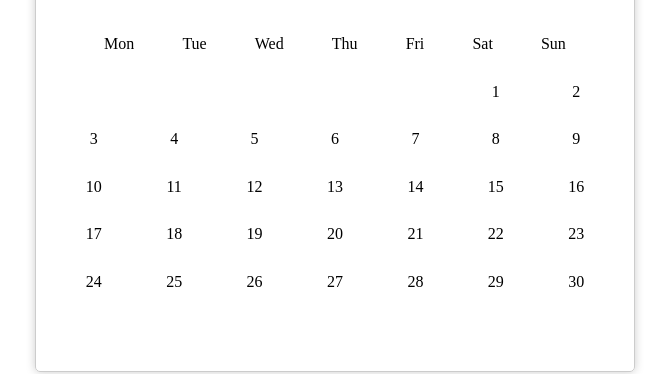
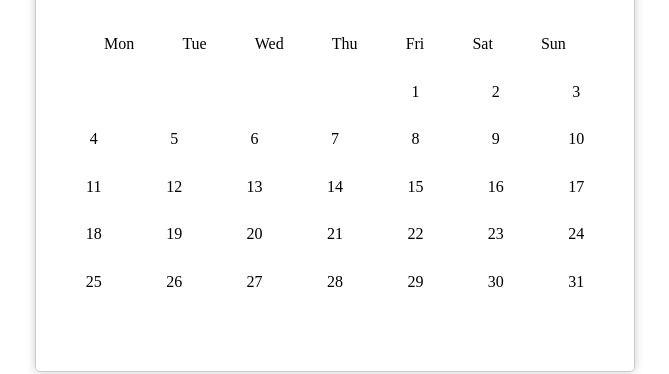
Before and after one commit to localMan-Z/Calendar, a React (Vite) app: page / in a window 1280 px wide. Shown: the part 253-627 px from the top of the page, without its empty margins (305-974 px from the left). Built offline with nearby package versions, Linux system fonts and the light colour scheme.

Commit message:
Updated calendar

```diff
--- a/src/App.tsx
+++ b/src/App.tsx
@@ -1,10 +1,10 @@
 import month from "./future";
-import { baseWeeks, days, actualDays, generateCurrentDate } from "./dates";
+import { baseWeeks, days, daysOfTheWeek, generateCurrentDate } from "./dates";
 import "./App.css";
 import { useEffect, useState } from "react";
 import { useCalendar, CalendarAction } from "./calendarContext";
 import Dates from "./searchDates";
-let exportingIndex: {
+let exportedMonth: {
   week: { date: number; day: string; dayIndex: number }[];
   weekIndex: string;
 }[];
@@ -35,22 +35,23 @@ function App() {
   useEffect(() => {
     baseWeeks.forEach((_, weekIndex) => {
       days.forEach((_, dayIndex) => {
-        handleDispatch(weekIndex, actualDays[dayIndex], current, false);
+        handleDispatch(weekIndex, daysOfTheWeek[dayIndex], current, false);
       });
     });
   }, []);
 
   function toggleMonth(adjective: string) {
-    let contextualMonth;
+    let dayInReference;
     state.previousMonth != undefined
-      ? (contextualMonth = state.presentDay)
-      : (contextualMonth = current);
-    exportingIndex = state.month;
+      ? (dayInReference = state.presentDay)
+      : (dayInReference = current);
+    exportedMonth = state.month;
     const [day, monthInCalendar, date, weekIndex] = month(
       adjective,
-      contextualMonth,
-      exportingIndex
+      dayInReference,
+      exportedMonth
     );
+    console.log({ day, monthInCalendar, date, weekIndex });
     handleDispatch(
       Number(weekIndex),
       String(day),
@@ -68,7 +69,7 @@ function App() {
     dayIndex: number,
     weekIndex: number
   ) {
-    for (let i = 0; i < actualDays.length; i++) {
+    for (let i = 0; i < daysOfTheWeek.length; i++) {
       if (dayIndex == monthState.month[weekIndex]?.week[i]?.dayIndex) {
         return monthState.month[weekIndex].week[i].date;
       }
@@ -104,7 +105,7 @@ function App() {
       </div>
       <div className="calendarDates">
         <div id="dayColumn">
-          {actualDays.map((day, index) => (
+          {daysOfTheWeek.map((day, index) => (
             <div key={index} id={day}>
               {day}
             </div>
@@ -116,7 +117,7 @@ function App() {
             {days.map((day, dayIndex) => (
               <div
                 key={dayIndex}
-                className={`${day} ${actualDays[dayIndex]} day`}
+                className={`${day} ${daysOfTheWeek[dayIndex]} day`}
               >
                 {extractDate(state, dayIndex, weekIndex)}
               </div>
--- a/src/calendarContext.tsx
+++ b/src/calendarContext.tsx
@@ -1,5 +1,5 @@
 import React, { createContext, ReactNode, useContext, useReducer } from "react";
-import { baseWeeks, months, actualDays } from "./dates";
+import { baseWeeks, months, daysOfTheWeek } from "./dates";
 
 interface Calendar {
   initialDay: string[];
@@ -147,19 +147,19 @@ function assignDates(currenta: string[], lastDayGenerated: boolean) {
     return { days, windowOfAvailableDays };
   }
   const days = !lastDayGenerated ? remainingDays().days : currenta[2];
-  let baseIndex = actualDays.indexOf(currenta[0]);
+  let baseIndex = daysOfTheWeek.indexOf(currenta[0]);
   let workingDate = Number(currenta[2]);
   while (workingDate < Number(days)) {
     workingDate += 1;
     baseIndex == 6 ? (baseIndex = 0) : (baseIndex += 1);
   }
-  const lastDay = actualDays[baseIndex];
+  const lastDay = daysOfTheWeek[baseIndex];
 
   const currentWeekData = Array.from({ length: 7 }, (_, i) => {
     return {
       date: Number(days) - i,
-      day: actualDays[baseIndex - i],
-      dayIndex: actualDays.indexOf(actualDays[baseIndex - i]),
+      day: daysOfTheWeek[baseIndex - i],
+      dayIndex: daysOfTheWeek.indexOf(daysOfTheWeek[baseIndex - i]),
     };
   })
     .filter((days) => days.date >= 1)
@@ -182,14 +182,23 @@ function alignDates(
   currenta: string[]
 ) {
   const day: string[] = [];
+  let referenceDate: number;
+  const lastDay: number = Number(
+    currentMonth[currentMonth.length - 1].week[
+      currentMonth[currentMonth.length - 1].week.length - 1
+    ].date
+  );
+  Number(initialDay[2]) > lastDay
+    ? (referenceDate = lastDay)
+    : (referenceDate = Number(initialDay[2]));
   for (const week of currentMonth) {
     for (let i = 0; i < week.week.length; i++) {
-      if (Number(initialDay[2]) == week.week[i].date) {
+      if (referenceDate == week.week[i].date) {
         day.push(week.week[i].day, currenta[1], String(week.week[i].date));
-        return day;
       }
     }
   }
+  return day;
 }
 
 const calendarContext = createContext<{
--- a/src/dates.tsx
+++ b/src/dates.tsx
@@ -7,7 +7,7 @@ const days = [
   "sixthDay",
   "seventhDay",
 ];
-const actualDays = ["Mon", "Tue", "Wed", "Thu", "Fri", "Sat", "Sun"];
+const daysOfTheWeek = ["Mon", "Tue", "Wed", "Thu", "Fri", "Sat", "Sun"];
 const baseWeeks = [
   "firstWeek",
   "secondWeek",
@@ -32,9 +32,9 @@ const months = [
 ];
 function generateCurrentDate() {
   const date = new Date();
-  const current = [...String(date).split(" ")].splice(0, 6).map(String);
-  // const current = ["Sun", "Jul", "31", "2024", "16:11:00", "GMT+05:30"];
+  // const current = [...String(date).split(" ")].splice(0, 6).map(String);
+  const current = ["Sun", "Jul", "31", "2024", "16:11:00", "GMT+05:30"];
   //
   return { current };
 }
-export { days, baseWeeks, actualDays, months, generateCurrentDate };
+export { days, baseWeeks, daysOfTheWeek, months, generateCurrentDate };
--- a/src/future.tsx
+++ b/src/future.tsx
@@ -1,4 +1,4 @@
-import { actualDays, months, baseWeeks } from "./dates";
+import { daysOfTheWeek, months, baseWeeks } from "./dates";
 export default function month(
   adjective: string,
   currentMonth: string[],
@@ -11,17 +11,30 @@ export default function month(
   for (const month of months) {
     if (month.month == currentMonth[1]) {
       days = months[months.indexOf(month)].days;
-      index =
-        adjective == "previous"
-          ? months.indexOf(month) == 0
-            ? 11
-            : months.indexOf(month) - 1
-          : months.indexOf(month) == 11
-          ? 0
-          : months.indexOf(month) + 1;
+      // index =
+      //   adjective == "previous"
+      //     ? months.indexOf(month) == 0
+      //       ? 11
+      //       : months.indexOf(month) - 1
+      //     : months.indexOf(month) == 11
+      //     ? 0
+      //     : months.indexOf(month) + 1;
+      if (adjective == "previous") {
+        if (months.indexOf(month) == 0) {
+          index = 11;
+        } else {
+          index = months.indexOf(month) - 1;
+        }
+      } else {
+        if (months.indexOf(month) == 11) {
+          index = 0;
+        } else {
+          index = months.indexOf(month) + 1;
+        }
+      }
     }
   }
-  let baseIndex = actualDays.indexOf(currentMonth[0]);
+  let baseIndex = daysOfTheWeek.indexOf(currentMonth[0]);
   let weekIndex: number;
   for (const week of exportingIndex) {
     for (let i = 0; i < week.week.length; i++) {
@@ -30,9 +43,10 @@ export default function month(
       }
     }
   }
+
   const numberOfDaysOfTheMonth = months[index].days;
+  let workingDay = Number(currentMonth[2]);
 
-  let workingDay = Number(currentMonth[2]);
   if (adjective == "previous") {
     while (workingDay > 1) {
       workingDay -= 1;
@@ -52,11 +66,11 @@ export default function month(
   const dayOfTheMonth: string =
     adjective == "previous"
       ? baseIndex == 0
-        ? actualDays[6]
-        : actualDays[baseIndex - 1]
+        ? daysOfTheWeek[6]
+        : daysOfTheWeek[baseIndex - 1]
       : baseIndex == 6
-      ? actualDays[0]
-      : actualDays[baseIndex + 1];
+      ? daysOfTheWeek[0]
+      : daysOfTheWeek[baseIndex + 1];
   const date: number = adjective == "previous" ? numberOfDaysOfTheMonth : 1;
   const month = [];
   month.push(dayOfTheMonth, months[index].month, String(date), weekIndex);
--- a/src/searchDates.tsx
+++ b/src/searchDates.tsx
@@ -1,5 +1,5 @@
 import { useState } from "react";
-import { months, actualDays } from "./dates";
+import { months, daysOfTheWeek } from "./dates";
 import { useCalendar, useQuery } from "./calendarContext";
 export default function Dates() {
   const { altDispatch } = useQuery();
@@ -99,7 +99,7 @@ export default function Dates() {
 
     let queryArray = [];
     queryArray.push(
-      actualDays[lastDayIndex],
+      daysOfTheWeek[lastDayIndex],
       months[queryMonthIndex].month,
       String(months[queryMonthIndex].days)
     );
@@ -118,7 +118,7 @@ export default function Dates() {
     for (const week of array) {
       for (let i = 0; i < week.week.length; i++) {
         if (week.week[i].date == Number(date)) {
-          console.log(week.week[i].day, performance.now());
+          console.log(week.week[i].day);
           return week.week[i].day;
         }
       }
```
